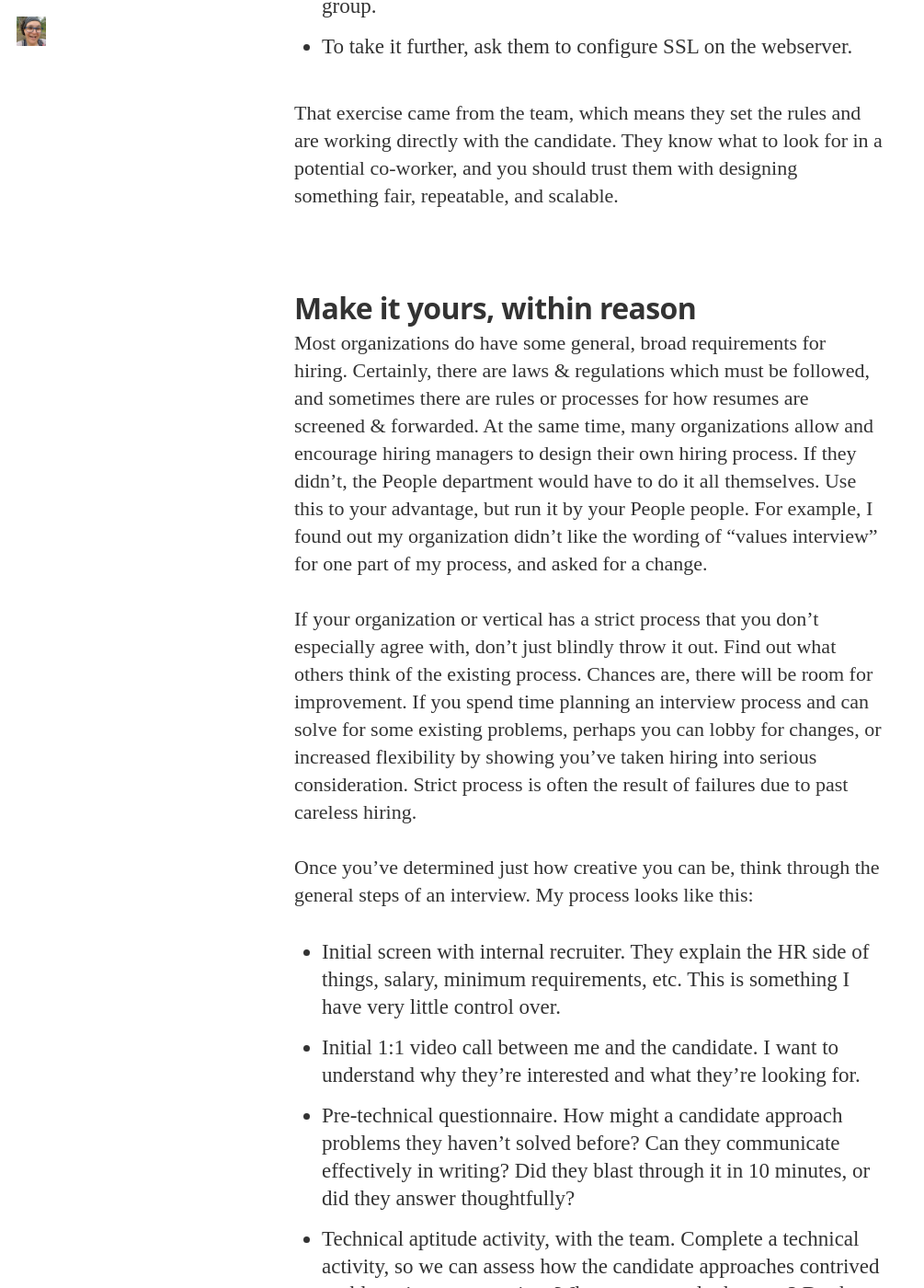
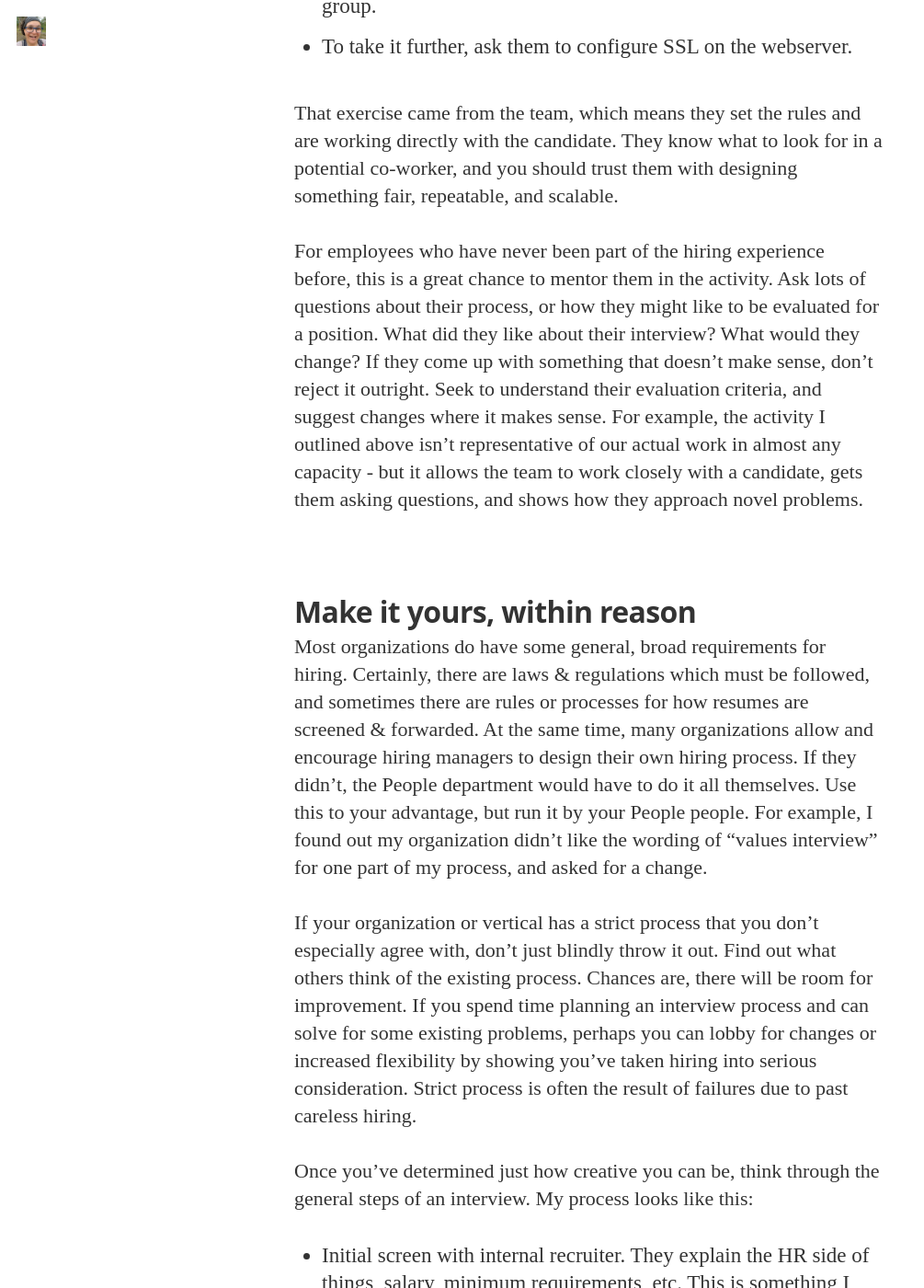
Before and after one commit to AprilElizabeth/aprilelizabeth.github.io, a Jekyll site: the page built from _posts/2020-10-02-how-i-hire.md, in a window 1280 px wide and 1400 px high, scrolled down 2902 px. Shown: the whole window at 92% size, without its empty margins (0-1005 px from the left). Built offline with Jekyll 4.4.1, drawn with Linux system fonts in a browser that asks for light colours; nearby versions of some CDN libraries; some web fonts are replaced; some of the changed text lies outside the part shown.

Commit message:
Revisions

```diff
--- a/_posts/2020-10-02-how-i-hire.md
+++ b/_posts/2020-10-02-how-i-hire.md
@@ -38,11 +38,13 @@ Especially for technical positions, a manager may not be the best person to eval
 
 That exercise came from the team, which means they set the rules and are working directly with the candidate. They know what to look for in a potential co-worker, and you should trust them with designing something fair, repeatable, and scalable.
 
+For employees who have never been part of the hiring experience before, this is a great chance to mentor them in the activity. Ask lots of questions about their process, or how they might like to be evaluated for a position. What did they like about their interview? What would they change? If they come up with something that doesn't make sense, don't reject it outright. Seek to understand their evaluation criteria, and suggest changes where it makes sense. For example, the activity I outlined above isn't representative of our actual work in almost any capacity - but it allows the team to work closely with a candidate, gets them asking questions, and shows how they approach novel problems.
+
 ## Make it yours, within reason
 
 Most organizations do have some general, broad requirements for hiring. Certainly, there are laws & regulations which must be followed, and sometimes there are rules or processes for how resumes are screened & forwarded. At the same time, many organizations allow and encourage hiring managers to design their own hiring process. If they didn't, the People department would have to do it all themselves. Use this to your advantage, but run it by your People people. For example, I found out my organization didn't like the wording of "values interview" for one part of my process, and asked for a change.
 
-If your organization or vertical has a strict process that you don't especially agree with, don't just blindly throw it out. Find out what others think of the existing process. Chances are, there will be room for improvement. If you spend time planning an interview process and can solve for some existing problems, perhaps you can lobby for changes, or increased flexibility by showing you've taken hiring into serious consideration. Strict process is often the result of failures due to past careless hiring.
+If your organization or vertical has a strict process that you don't especially agree with, don't just blindly throw it out. Find out what others think of the existing process. Chances are, there will be room for improvement. If you spend time planning an interview process and can solve for some existing problems, perhaps you can lobby for changes or increased flexibility by showing you've taken hiring into serious consideration. Strict process is often the result of failures due to past careless hiring.
 
 Once you've determined just how creative you can be, think through the general steps of an interview. My process looks like this:
 
@@ -53,23 +55,25 @@ Once you've determined just how creative you can be, think through the general s
 - Panel interview. Get people outside of your direct team to interview the candidate. This serves as a "gut check" and can be especially useful if the candidate will be working with other teams in their role. If the panel doesn't like the candidate, consider why that might be. What's out of alignment?
 - Final decision. Don't dawdle or leave people on the line. Be swift in the decision, ensure your candidate has accepted, and send out the difficult rejection notices to your other candidates. (More thoughts on rejections & feedback in Part 2.)
 
+Asking other teams & managers to sit in on your interviews in a panel format is a good way to explain your hiring process and get feedback, and to foster interest in organizational hiring practices. It's a great way to network within your organization as well. Asking someone to participate in your interview process shows you trust their judgement and value their contributions. Make sure it's reciprocal! You can learn a lot from participating in interviews for positions where you aren't the hiring manager.
+
 ## Write a job listing
 
 Have you ever read an actual HR-provided job description? They're [dry as the desert.](https://www.youtube.com/watch?v=3jFOEnB1Bbo) A job description is often required, as it lists minimum requirements for education, physical ability, and skillsets. I've seen job descriptions posted as job listings, often with just a paragraph describing the actual work. Awful!
 
-A job _description_ might be mandatory...but so is a job _listing._ I think a good listing has the following:
+Instead of using the dry & uninspiring job posting, spend real time crafting a job _listing,_ to be posted on your company's job board and other listing sites. A job _description_ might be mandatory...and so is a job listing. I think a good listing has the following:
 
 - Who _you_ are. Things like team values, mission statements, and culture go here. If I'm applying for a job, I want to know _who_ I'm applying with. It lets your applicant ask themslves, "Is this who I want to work with, and who I might like to be?"
 - What your applicant will do. These are your ["big rocks."](https://www.forbes.com/sites/hillennevins/2020/01/21/what-are-your-big-rocks/) I shy away from the "day in the life" approach, as often no two days are the same. Instead, provide some of the greater objectives that all the little day-to-day tasks are in service of.
-- Who you're looking for. Get into the specific role. If you remember your goals, this is what you're hiring for. Are you looking for someone skilled, who can hit the ground running? Do you want to mentor someone? Maybe you need to break the homogeneity and get some fresh opinions & ideas on the team. Let them know here!
+- Who you're looking for. Get into the specifics of the role. If you remember your goals, this is what you're hiring for. Are you looking for someone skilled, who can hit the ground running? Do you want to mentor someone? Maybe you need to break the homogeneity and get some fresh opinions & ideas on the team. Let them know here!
 - Relevant skills & technologies. In conjunction with who you're seeking, this section can be negotiable. Either your candidate has these skills, or they're interested in acquiring them.
-- Responsibilities. You can combine the "what you'll do" section with this, but I prefer to break it out and use this section for specifics
+- Responsibilities. You can combine the "what you'll do" section with this, but I prefer to break it out and use this section for specifics.
 - Minimum requirements. Often pulled directly from the job description, these are the credentials an applicant must possess to receive an offer. It's okay to accept a candidate not meeting these requirements, but then the job description & listing must be updated to reflect the same.
 - Anything else the candidate should know. Additional skills they might have or want, employer boilerplate, etc.
 
 I'm really pleased with the [job listing]({{site.url}}/assets/post/2020-10-02-how-i-hire/sre1.pdf) my team & I wrote for our SRE 1 position, because it checks all these boxes. It's just over 2 pages and is (hopefully) formatted for readability. Job seekers go through a lot of listings. Make yours stand out and craft it with care, and you'll receive higher quality responses. The best candidates will recognize when you've put real effort into writing a description, and it's often the first point of interaction between you and your candidate. Make it count!
 
-Oh, and this is another great spot to get your team involved. I remember drafting a job listing and asking them, "would you apply for this job?" I got some great suggestions right away!
+Oh, and this is another great spot to get your team involved. I remember drafting a job listing and asking my team, "would you apply for this job?" I got some great suggestions right away!
 
 ## Document your hiring practice
 
@@ -77,10 +81,10 @@ Since you're already in documentation mode, you really ought to document your hi
 
 Consider things like:
 
-- Job descriptions vs. job listings, to explain the reasoning behind both
+- Job descriptions vs. job listings, to explain the reasoning behind both, where they are kept, the process to change them, etc.
 - A paragraph or two on the meta-details. How often will you provide updates? What is expected of an interviewer? Does completing an interview step mean you automatically move on?
 - Explaining each interview step, including questions that might be asked in each step to help candidates prepare.
-- Set expectations. For example, I explain that our questionnaire has 5 questions, should take no more than 2 hours, but is not time-constrained.
+- Set expectations. For example, I explain that our questionnaire has 5 questions and should take no more than 2 hours, but is not time-constrained.
 
 ### ...and share it!
 
```
